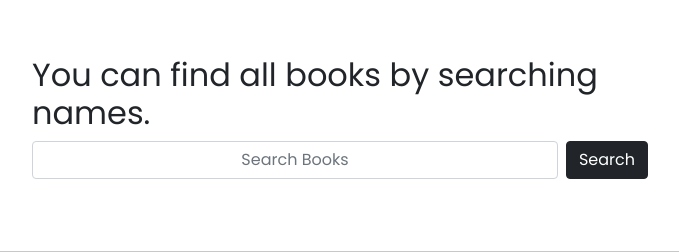
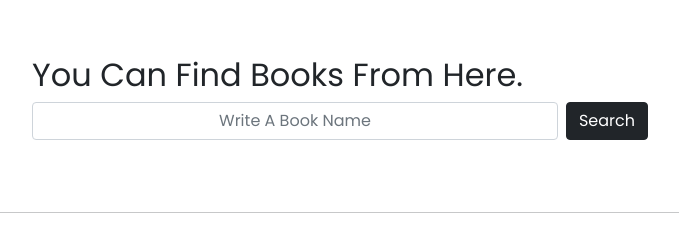
Before and after one commit to siamur-rahman/book-archive-findbook-06, a plain HTML site: page index.html in a window 1280 px wide. Shown: the whole page, without its empty margins (300-979 px from the left). Drawn offline with nearby package versions, Linux system fonts and the light colour scheme.

Commit message:
finished

```diff
--- a/index.html
+++ b/index.html
@@ -20,12 +20,13 @@
    </style>
 </head>
 
+
 <body>
    <section class="container my-2 col-md-6 m-auto py-5">
-      <h2>You can find all books by searching names.</h2>
+      <h2>You Can Find Books From Here.</h2>
       <!-- Input Box -->
       <div class="d-flex">
-         <input type="text" class="form-control me-2 text-center" placeholder="Search Books" id="searchInput" />
+         <input type="text" class="form-control me-2 text-center" placeholder="Write A Book Name" id="searchInput" />
          <button class="btn btn-dark" id="search-btn">Search</button>
       </div>
    </section>
@@ -40,14 +41,13 @@
       <hr />
    </section>
 
-   <!-- errors  -->
    <section class="container mt-2">
+      <!-- errors  -->
       <div id="error">
+      </div>
 
-      </div>
       <!-- Books -->
       <div id="books-container" class="row">
-
       </div>
    </section>
 
```
Also changed, not shown: main.js (+1 -7 lines).
